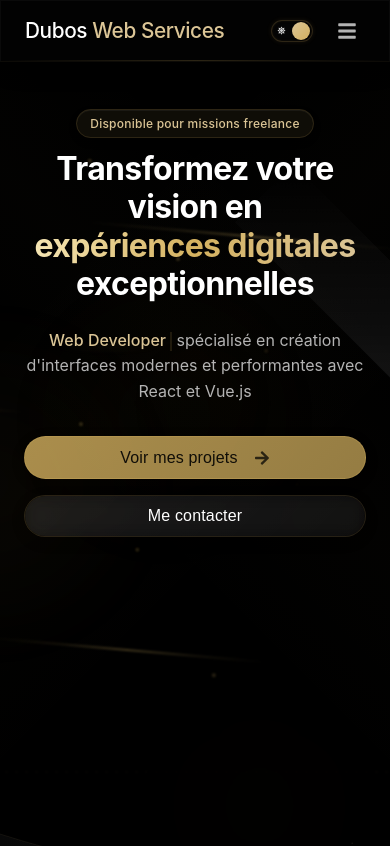
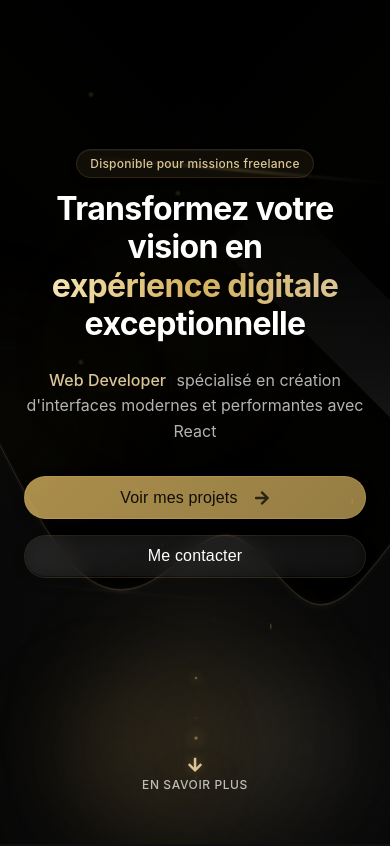
Before and after one commit to Jerome-Dubos/portfolio, a React (Vite) app: page / in a window 390 px wide. Shown: the top 846 px of the page. Built offline with nearby package versions, Linux system fonts and the light colour scheme.

Commit message:
Finalisation Banner

```diff
--- a/src/components/Banner/Banner.css
+++ b/src/components/Banner/Banner.css
@@ -1,10 +1,14 @@
 .banner {
-  padding: 80px 0 70px;
+  height: 100vh;
   position: relative;
   background-color: var(--bg-body);
   color: var(--text-primary);
   overflow: hidden;
+  display: flex;
+  flex-direction: column;
+  justify-content: center;
 }
+
 
 /* Orbes lumineux améliorés avec effet halo */
 .glow-orb {
@@ -231,10 +235,10 @@
   position: relative;
   width: 100%;
   height: 350px;
-  background-color: rgba(0, 0, 0, 0.2);
+  background-color: transparent;
   border-radius: 12px;
-  overflow: hidden;
-  box-shadow: 0 20px 50px rgba(0, 0, 0, 0.3);
+  overflow: visible;
+  box-shadow: none;
 }
 
 .glow-effect {
@@ -602,15 +606,73 @@
   opacity: 1;
 }
 
+/* Indicateur de défilement */
+.scroll-indicator {
+  position: absolute;
+  bottom: 100px;
+  left: 50%;
+  transform: translateX(-50%);
+  display: flex;
+  flex-direction: column;
+  align-items: center;
+  color: var(--text-secondary);
+  font-size: 0.85rem;
+  font-weight: 500;
+  letter-spacing: 0.05em;
+  z-index: 5;
+  text-transform: uppercase;
+  cursor: pointer;
+  transition: transform 0.3s ease, color 0.3s ease;
+  padding: 10px;
+}
+
+.scroll-indicator:hover {
+  color: var(--gold-light);
+  transform: translateX(-50%) scale(1.05);
+}
+
+.scroll-arrow {
+  color: var(--gold-soft);
+  font-size: 1.2rem;
+  margin-bottom: 8px;
+  filter: drop-shadow(0 0 5px rgba(var(--gold-rgb), 0.3));
+}
+
+.scroll-indicator:hover .scroll-arrow {
+  color: var(--gold-light);
+  filter: drop-shadow(0 0 8px rgba(var(--gold-rgb), 0.5));
+}
+
+/* Animation subtile de lueur */
+.scroll-indicator::after {
+  content: '';
+  position: absolute;
+  top: -10px;
+  left: -20px;
+  right: -20px;
+  bottom: -10px;
+  background: radial-gradient(ellipse at center, rgba(var(--gold-rgb), 0.1), transparent 70%);
+  filter: blur(10px);
+  opacity: 0;
+  z-index: -1;
+  animation: glowPulse 3s ease-in-out infinite;
+}
+
+@keyframes glowPulse {
+  0%, 100% { opacity: 0; }
+  50% { opacity: 0.5; }
+}
+
 /* Media Queries */
 @media (max-width: 1024px) {
   .banner {
-    padding: 100px 0 80px;
+    min-height: 100vh;
   }
 
   .banner-container {
     flex-direction: column;
-    margin-top: -40px;
+    padding-top: 80px;
+    padding-bottom: 80px;
   }
 
   .banner-content {
@@ -635,15 +697,23 @@
   .glow-orb {
     opacity: 0.3;
   }
+
+  .scroll-indicator {
+    bottom: 90px;
+  }
 }
 
 @media (max-width: 768px) {
   .banner {
-    padding: 80px 0 60px;
+    height: 100vh;
+    padding-top: 70px;
+    padding-bottom: 0;
   }
 
   .banner-container {
-    margin-top: -30px;
+    margin-top: 0;
+    height: 100%;
+    padding-bottom: 60px;
   }
 
   .banner-title {
@@ -661,15 +731,27 @@
   .glow-container {
     height: 300px;
   }
+
+  .scroll-indicator {
+    bottom: 60px;
+    font-size: 0.8rem;
+  }
+
+  .scroll-arrow {
+    font-size: 1.1rem;
+  }
 }
 
 @media (max-width: 480px) {
   .banner {
-    padding: 60px 0 50px;
+    height: 100vh;
+    padding-top: 70px;
+    padding-bottom: 0;
   }
 
   .banner-container {
-    margin-top: -20px;
+    height: 100%;
+    padding-bottom: 50px;
   }
 
   .banner-title {
@@ -695,7 +777,7 @@
   }
 
   .glow-container {
-    height: 250px;
+    height: 200px;
   }
 
   .badge {
@@ -707,4 +789,44 @@
   .gradient-text::after {
     display: none;
   }
+
+  .scroll-indicator {
+    bottom: 40px;
+    font-size: 0.75rem;
+  }
+
+  .scroll-arrow {
+    font-size: 1rem;
+    margin-bottom: 5px;
+  }
 }
+
+/* Ajustement pour les écrans très petits en hauteur */
+@media (max-height: 600px) {
+  .banner {
+    min-height: auto;
+    height: auto;
+    padding-top: 80px;
+    padding-bottom: 80px;
+  }
+
+  .banner-container {
+    flex-direction: column;
+  }
+
+  .banner-content {
+    max-width: 100%;
+  }
+
+  .interactive-glow {
+    margin-top: 30px;
+  }
+
+  .glow-container {
+    height: 180px;
+  }
+
+  .scroll-indicator {
+    bottom: 30px;
+  }
+}
--- a/src/components/Banner/Banner.jsx
+++ b/src/components/Banner/Banner.jsx
@@ -2,12 +2,29 @@ import { useState, useEffect } from 'react';
 import { motion } from 'framer-motion';
 import { useNavigate } from 'react-router-dom';
 import HeroWave from '../DecorativeElements/HeroWave';
-import { FaArrowRight } from 'react-icons/fa';
+import { FaArrowRight, FaArrowDown } from 'react-icons/fa';
 import './Banner.css';
 
 const Banner = () => {
   const navigate = useNavigate();
   const [typewriter, setTypewriter] = useState({ text: '', index: 0 });
+  const [windowSize, setWindowSize] = useState({
+    width: window.innerWidth,
+    height: window.innerHeight
+  });
+
+  /* Détection de la taille de l'écran */
+  useEffect(() => {
+    const handleResize = () => {
+      setWindowSize({
+        width: window.innerWidth,
+        height: window.innerHeight
+      });
+    };
+
+    window.addEventListener('resize', handleResize);
+    return () => window.removeEventListener('resize', handleResize);
+  }, []);
 
   /* Effet d'écriture Typewriter */
   useEffect(() => {
@@ -22,26 +39,41 @@ const Banner = () => {
     }
   }, [typewriter]);
 
-  /* Gestion du clic sur les boutons CTA */
-  const handleButtonClick = (action) => {
-    const target = document.getElementById(action);
-    if (target) {
-      window.scrollTo({ top: target.offsetTop, behavior: 'smooth' });
+
+  const navigateToProjects = () => {
+    navigate('/projects');
+  };
+
+  const navigateToContact = () => {
+    navigate('/about#contact');
+    setTimeout(() => {
+      document.getElementById("contact")?.scrollIntoView({ behavior: "smooth" });
+    }, 500);
+  };
+
+  const scrollToNextSection = () => {
+    const techStackSection = document.querySelector('#tech-stack') || document.querySelector('.tech-stack-section') || document.querySelector('.home-page > section:nth-child(2)');
+    if (techStackSection) {
+      techStackSection.scrollIntoView({ behavior: 'smooth' });
     }
   };
 
   /* Variants d'animation */
   const fadeInUp = { hidden: { opacity: 0, y: 20 }, visible: { opacity: 1, y: 0, transition: { duration: 0.6, ease: [0.22, 1, 0.36, 1] } } };
 
+  /* Adapter le délai d'apparition en fonction de la taille d'écran */
+  const getScrollIndicatorDelay = () => {
+    if (windowSize.width <= 768) return 1.5; // Plus rapide sur mobile
+    return 2; // Délai standard sur desktop
+  };
+
   return (
     <section className="banner">
-      {/* Orbes lumineux pour effet visuel */}
+      {/* Effets background */}
       <div className="glow-orb"></div>
       <div className="glow-orb secondary"></div>
       <div className="glow-orb tertiary"></div>
       <div className="golden-mist"></div>
-
-      {/* Effets de glow améliorés */}
       <div className="immersive-effects">
         <div className="flow-line flow-line-1"></div>
         <div className="flow-line flow-line-2"></div>
@@ -55,40 +87,33 @@ const Banner = () => {
         <div className="digital-waves"></div>
       </div>
 
-      {/* Conteneur principal */}
+
       <div className="container banner-container">
-
-        {/* Contenu textuel */}
         <motion.div
           className="banner-content"
           initial="hidden"
           animate="visible"
           variants={{ visible: { transition: { staggerChildren: 0.1, delayChildren: 0.3 } } }}
         >
-
-          {/* Badge "Disponible pour missions freelance" */}
           <motion.div className="banner-badge" variants={fadeInUp}>
             <span className="badge">Disponible pour missions freelance</span>
           </motion.div>
 
-          {/* Titre principal avec effet de mise en valeur */}
           <motion.h1 className="banner-title" variants={fadeInUp}>
             Transformez votre vision en <br />
-            <span className="gradient-text">expériences digitales</span> <br />
-            exceptionnelles
+            <span className="gradient-text">expérience digitale</span> <br />
+            exceptionnelle
           </motion.h1>
 
-          {/* Sous-titre avec effet typewriter */}
           <motion.p className="banner-subtitle" variants={fadeInUp}>
             <span className="typewriter">{typewriter.text}</span>
             <span className="cursor"></span>
-            {" spécialisé en création d'interfaces modernes et performantes avec React et Vue.js"}
+            {" spécialisé en création d'interfaces modernes et performantes avec React"}
           </motion.p>
 
-          {/* Boutons d'action (CTA) */}
           <motion.div className="banner-cta" variants={fadeInUp}>
             <motion.button
-              onClick={() => handleButtonClick("projects")}
+              onClick={navigateToProjects}
               className="btn btn-primary"
               whileHover={{
                 scale: 1.05,
@@ -100,7 +125,7 @@ const Banner = () => {
             </motion.button>
 
             <motion.button
-              onClick={() => handleButtonClick("contact")}
+              onClick={navigateToContact}
               className="btn btn-secondary"
               whileHover={{
                 scale: 1.05,
@@ -113,7 +138,6 @@ const Banner = () => {
           </motion.div>
         </motion.div>
 
-        {/* Élément de glow interactif remplaçant la vidéo */}
         <motion.div
           className="interactive-glow"
           initial={{ opacity: 0, scale: 0.8 }}
@@ -138,7 +162,28 @@ const Banner = () => {
         </motion.div>
       </div>
 
-      {/* Élément décoratif en bas */}
+      <motion.div
+        className="scroll-indicator"
+        initial={{ opacity: 0 }}
+        animate={{ opacity: 1 }}
+        transition={{ delay: getScrollIndicatorDelay(), duration: 0.8 }}
+        onClick={scrollToNextSection}
+      >
+        <motion.div
+          className="scroll-arrow"
+          animate={{ y: [0, 10, 0] }}
+          transition={{
+            duration: 1.5,
+            repeat: Infinity,
+            repeatType: "loop"
+          }}
+        >
+          <FaArrowDown />
+        </motion.div>
+        <span>En savoir plus</span>
+      </motion.div>
+
+
       <HeroWave className="banner-wave" />
     </section>
   );
--- a/src/components/DecorativeElements/HeroWave.css
+++ b/src/components/DecorativeElements/HeroWave.css
@@ -1,28 +1,9 @@
 .hero-wave {
-    position: absolute;
-    bottom: 0;
-    left: 0;
-    width: 100%;
-    height: 200px; /* Augmentation significative de la hauteur */
-    z-index: 1; /* Derrière le contenu, mais visible */
-    pointer-events: none; /* Pour ne pas bloquer les interactions */
-  }
-
-  /* Responsive */
-  @media (max-width: 1024px) {
-    .hero-wave {
-      height: 150px;
-    }
-  }
-
-  @media (max-width: 768px) {
-    .hero-wave {
-      height: 120px;
-    }
-  }
-
-  @media (max-width: 480px) {
-    .hero-wave {
-      height: 80px;
-    }
-  }
+  position: absolute;
+  bottom: 0;
+  left: 0;
+  width: 100%;
+  height: 500px; /* Augmentation de la hauteur de 200px à 300px */
+  z-index: 1;
+  pointer-events: none;
+}
--- a/src/components/NavBar/NavBar.jsx
+++ b/src/components/NavBar/NavBar.jsx
@@ -1,3 +1,4 @@
+// NavBar.jsx
 import { useState, useEffect } from "react";
 import { Link, useLocation, useNavigate } from "react-router-dom";
 import { motion, AnimatePresence } from "framer-motion";
@@ -14,7 +15,11 @@ const navLinks = [
 ];
 
 const NavBar = () => {
-  const [state, setState] = useState({ menuOpen: false, scrolled: false });
+  const [state, setState] = useState({
+    menuOpen: false,
+    scrolled: false,
+    hidden: false
+  });
   const location = useLocation();
   const navigate = useNavigate();
 
@@ -24,13 +29,26 @@ const NavBar = () => {
   }, [location]);
 
   // Détecter le scroll pour appliquer le style scrolled à la navbar
+  // et gérer la visibilité sur la page d'accueil
   useEffect(() => {
     const handleScroll = () => {
-      setState((prev) => ({ ...prev, scrolled: window.scrollY > 20 }));
+      const isHome = location.pathname === "/";
+      const scrollY = window.scrollY;
+
+      setState((prev) => ({
+        ...prev,
+        scrolled: scrollY > 20,
+        hidden: isHome && scrollY <= 20
+      }));
     };
+
+    // Initialiser l'état hidden lors du chargement de la page
+    const isHome = location.pathname === "/";
+    setState(prev => ({ ...prev, hidden: isHome && window.scrollY <= 20 }));
+
     window.addEventListener("scroll", handleScroll);
     return () => window.removeEventListener("scroll", handleScroll);
-  }, []);
+  }, [location.pathname]);
 
   // Gestion du bouton "Me contacter"
   const handleContactClick = (e) => {
@@ -46,7 +64,7 @@ const NavBar = () => {
   };
 
   return (
-    <nav className={`navbar glass ${state.scrolled ? "scrolled" : ""}`}>
+    <nav className={`navbar glass ${state.scrolled ? "scrolled" : ""} ${state.hidden ? "hidden" : ""}`}>
       <div className="container navbar-container">
         {/* Logo */}
         <Link to="/" className="logo-link">
--- a/src/index.css
+++ b/src/index.css
@@ -1,6 +1,4 @@
-html {
-  overflow-x: hidden;
-}
+@import url('https://fonts.googleapis.com/css2?family=Inter:wght@300;400;500;600;700&display=swap');
 /* Variables globales du mode sombre par défaut */
 :root {
   /* Couleurs principales */
@@ -109,6 +107,10 @@ html {
 }
 
 /* Styles de base */
+html {
+  overflow-x: hidden;
+}
+
 body {
   font-family: 'SF Pro Display', 'Inter', system-ui, -apple-system, BlinkMacSystemFont, sans-serif;
   background-color: var(--bg-body);
@@ -119,8 +121,13 @@ body {
   padding: 0;
 }
 
-/* Import des polices Google Fonts */
-@import url('https://fonts.googleapis.com/css2?family=Inter:wght@300;400;500;600;700&display=swap');
+main {
+  padding-top: 70px;
+}
+
+.home-page {
+  margin-top: -70px;
+}
 
 /* Reset et base */
 *, *::before, *::after {
@@ -531,8 +538,3 @@ section {
     padding: 0.7rem 1.4rem;
   }
 }
-
-/* Ajustement pour la barre de navigation fixe */
-main {
-  margin-top: 70px;
-}
--- a/src/pages/Home/Home.css
+++ b/src/pages/Home/Home.css
@@ -4,13 +4,11 @@
   display: flex;
   flex-direction: column;
 }
-  /* Décoration de fond subtile */
+
 .home-page::before {
   content: '';
   position: absolute;
   top: -200px;
-    left: -200px;
-    width: 500px;
   height: 500px;
   background: radial-gradient(
     circle,
@@ -41,13 +39,16 @@
   filter: blur(50px);
 }
 
-  /* Sections spacing */
 .home-page > section {
   position: relative;
   z-index: var(--z-elevate);
 }
 
-  /* Responsive adjustments */
+[id] {
+  scroll-margin-top: 50px;
+}
+
+
 @media (max-width: 1024px) {
   .home-page::before,
   .home-page::after {
@@ -64,4 +65,7 @@
     height: 200px;
     opacity: 0.2;
   }
+  [id] {
+    scroll-margin-top: 20px;
   }
+}
```
Also changed, not shown: src/components/NavBar/NavBar.css (+7 -0 lines), src/pages/Home/Home.jsx (+15 -5 lines), 2 other files (tests, documents, lock files or other folders). Lines whose indentation alone changed are shown as unchanged.
